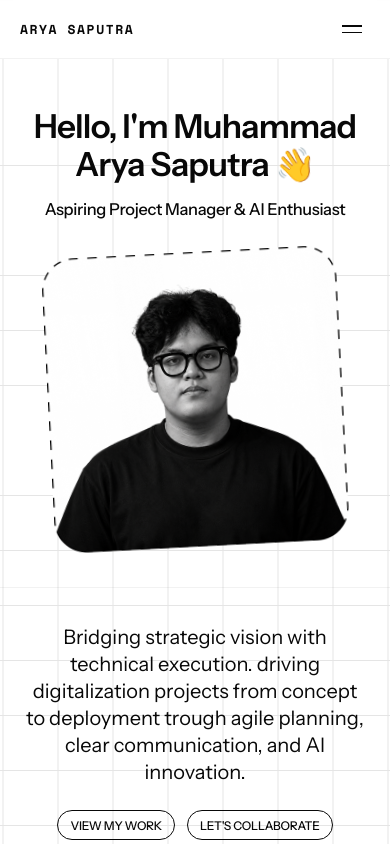
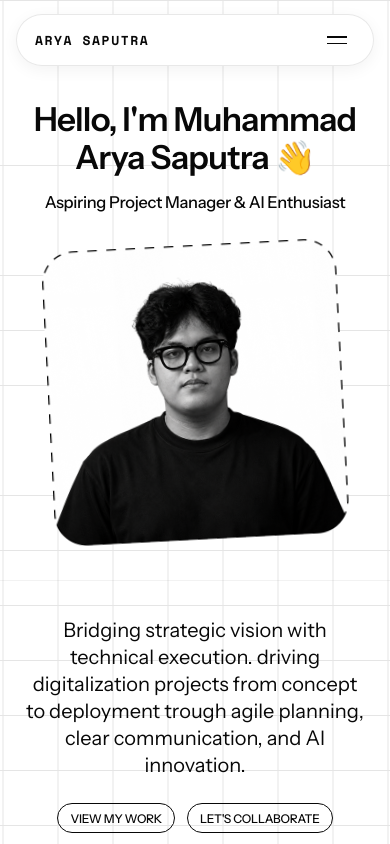
Before and after one commit to MuhAryaSaputra/muharyasaputra.github.io, a React (Vite) app: page / in a window 390 px wide. Shown: the top 844 px of the page. Built offline with nearby package versions, Linux system fonts and the light colour scheme.

Commit message:
style: convert navbar to floating hugged width centered design

```diff
--- a/src/App.css
+++ b/src/App.css
@@ -48,25 +48,37 @@
    ========================================================================== */
 .minimal-navbar {
   position: sticky;
-  top: 0;
+  top: 20px;
   left: 0;
   right: 0;
   width: 100%;
   z-index: 1000;
-  background: rgba(255, 255, 255, 0.94);
-  backdrop-filter: blur(12px);
-  -webkit-backdrop-filter: blur(12px);
-  border-bottom: 1px solid rgba(0, 0, 0, 0.05);
+  display: flex;
+  flex-direction: column;
+  align-items: center;
+  justify-content: center;
+  pointer-events: none;
+  background: transparent;
+  border-bottom: none;
+  padding: 0 24px;
 }
 
 .minimal-navbar-inner {
-  max-width: 1312px;
+  pointer-events: auto;
+  width: fit-content;
+  max-width: 90vw;
   margin: 0 auto;
-  padding: 24px 40px 18px;
+  padding: 10px 32px;
+  background: rgba(255, 255, 255, 0.88);
+  backdrop-filter: blur(16px);
+  -webkit-backdrop-filter: blur(16px);
+  border: 1px solid rgba(0, 0, 0, 0.1);
+  border-radius: 999px;
+  box-shadow: 0 4px 20px rgba(0, 0, 0, 0.05), 0 1px 2px rgba(0, 0, 0, 0.02);
   display: flex;
   align-items: center;
   justify-content: center;
-  gap: 52px;
+  gap: 40px;
   overflow-x: auto;
   scrollbar-width: none;
 }
@@ -83,7 +95,7 @@
   display: flex;
   align-items: center;
   justify-content: center;
-  gap: 52px;
+  gap: 40px;
 }
 
 .navbar-mobile-drawer {
@@ -92,14 +104,14 @@
 
 .minimal-nav-link {
   font-family: var(--font-mono);
-  font-size: 14px;
-  font-weight: 400;
-  letter-spacing: 0.09em;
+  font-size: 13px;
+  font-weight: 500;
+  letter-spacing: 0.08em;
   text-transform: uppercase;
   color: #555b66;
   background: none;
   border: none;
-  padding: 0 0 6px 0;
+  padding: 4px 0;
   cursor: pointer;
   white-space: nowrap;
   position: relative;
@@ -767,9 +779,22 @@
     background-size: 55px 55px;
   }
 
+  .minimal-navbar {
+    top: 14px;
+    padding: 0 16px;
+  }
+
   .minimal-navbar-inner {
-    padding: 0 20px;
-    height: 58px;
+    padding: 0 18px;
+    height: 52px;
+    width: 100%;
+    max-width: 440px;
+    border-radius: 999px;
+    background: rgba(255, 255, 255, 0.94);
+    backdrop-filter: blur(16px);
+    -webkit-backdrop-filter: blur(16px);
+    border: 1px solid rgba(0, 0, 0, 0.09);
+    box-shadow: 0 4px 16px rgba(0, 0, 0, 0.05);
     display: flex;
     align-items: center;
     justify-content: space-between;
@@ -829,12 +854,18 @@
   }
 
   .navbar-mobile-drawer {
+    pointer-events: auto;
     display: block;
     width: 100%;
+    max-width: 440px;
+    margin: 8px auto 0;
     overflow: hidden;
     background: rgba(255, 255, 255, 0.98);
-    border-top: 1px solid rgba(0, 0, 0, 0.05);
-    border-bottom: 1px solid rgba(0, 0, 0, 0.08);
+    backdrop-filter: blur(16px);
+    -webkit-backdrop-filter: blur(16px);
+    border-radius: 20px;
+    border: 1px solid rgba(0, 0, 0, 0.09);
+    box-shadow: 0 12px 30px rgba(0, 0, 0, 0.08);
   }
 
   .navbar-mobile-drawer-inner {
```
Also changed, not shown: 4 other files (tests, documents, lock files or other folders).
